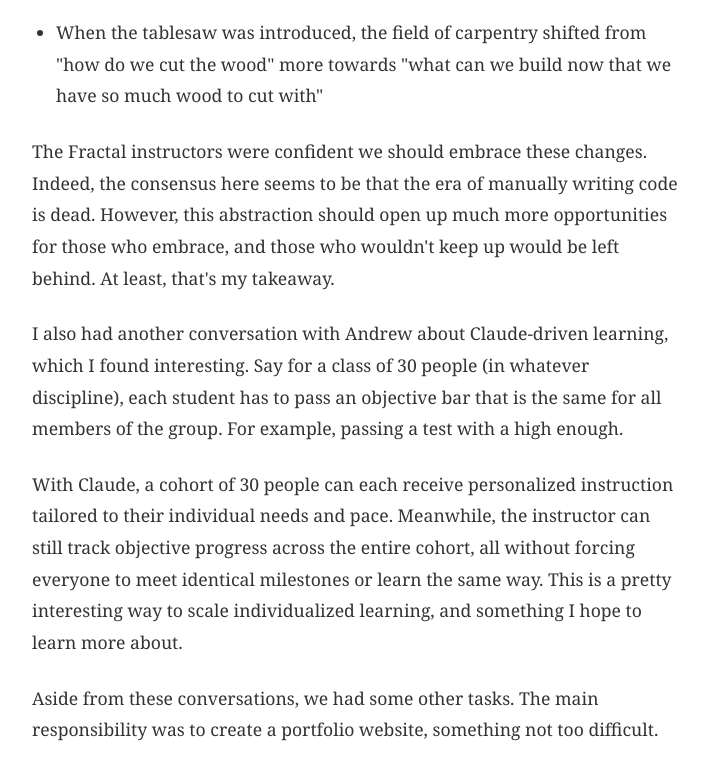
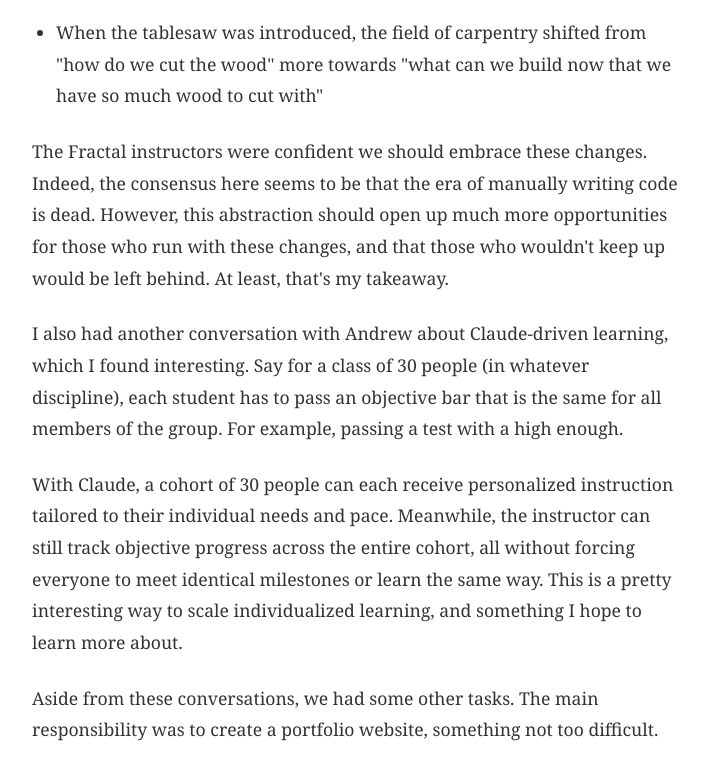
Before and after one commit to sendtwothreeyears/ai_site, a website: page posts/1-first-day-out.html in a window 1280 px wide. Shown: the part 1300-2067 px from the top of the page, without its empty margins (282-990 px from the left). Drawn offline with Linux system fonts and the light colour scheme.

Commit message:
updated articles

```diff
--- a/posts/1-first-day-out.html
+++ b/posts/1-first-day-out.html
@@ -41,7 +41,7 @@
 <ul>
 <li>When the tablesaw was introduced, the field of carpentry shifted from &quot;how do we cut the wood&quot; more towards &quot;what can we build now that we have so much wood to cut with&quot;</li>
 </ul>
-<p>The Fractal instructors were confident we should embrace these changes. Indeed, the consensus here seems to be that the era of manually writing code is dead. However, this abstraction should open up much more opportunities for those who embrace, and those who wouldn&#39;t keep up would be left behind. At least, that&#39;s my takeaway.</p>
+<p>The Fractal instructors were confident we should embrace these changes. Indeed, the consensus here seems to be that the era of manually writing code is dead. However, this abstraction should open up much more opportunities for those who run with these changes, and that those who wouldn&#39;t keep up would be left behind. At least, that&#39;s my takeaway.</p>
 <p>I also had another conversation with Andrew about Claude-driven learning, which I found interesting. Say for a class of 30 people (in whatever discipline), each student has to pass an objective bar that is the same for all members of the group. For example, passing a test with a high enough.</p>
 <p>With Claude, a cohort of 30 people can each receive personalized instruction tailored to their individual needs and pace. Meanwhile, the instructor can still track objective progress across the entire cohort, all without forcing everyone to meet identical milestones or learn the same way. This is a pretty interesting way to scale individualized learning, and something I hope to learn more about.</p>
 <p>Aside from these conversations, we had some other tasks. The main responsibility was to create a portfolio website, something not too difficult. </p>
@@ -56,7 +56,7 @@
 I&#39;m not particularly a fan of <em>written</em> journaling, so I was a bit ambivalent about these exercises.
 I was also rather tired because I didn&#39;t get much sleep the night before.</p>
 <p>During intros, everyone came from an amazing background. We had experienced software engineers, product managers, a physician, recent CS grads wanting more out of their field than another &quot;job&quot;, a music teacher, etc..</p>
-<p>I didn&#39;t have much to discuss about myself, but I am fine with this. A goal of mine is to not:</p>
+<p>I didn&#39;t have much to discuss about myself , but I am fine with this. A goal of mine is to not:</p>
 <ul>
 <li>Feel any need to signal I&#39;m interesting</li>
 <li>Be afraid of looking stupid, saying &quot;I don&#39;t know,&quot; or coming across as ordinary</li>
```
